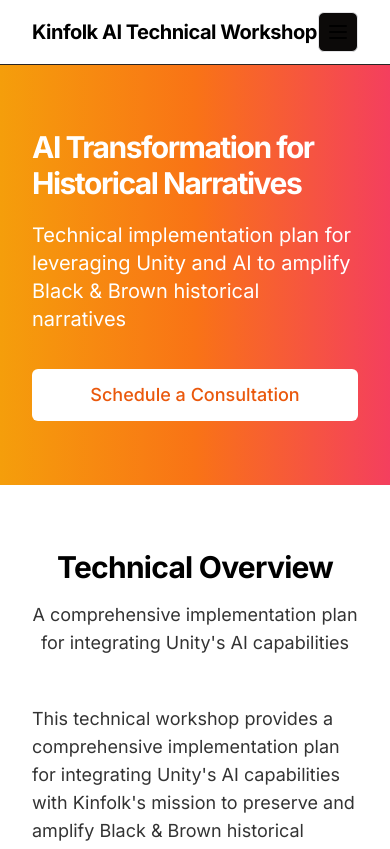
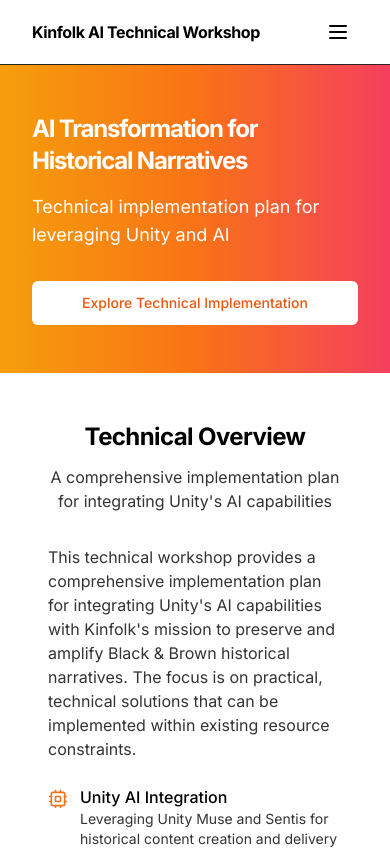
Before and after one commit to moisestech/moises, a Next.js app: page /workshops/kinfolk in a window 390 px wide. Shown: the top 849 px of the page. Built offline with nearby package versions, Linux system fonts and the light colour scheme.

Commit message:
feat(mobile): nav

```diff
--- a/src/components/page/LandingKinfolkClient.tsx
+++ b/src/components/page/LandingKinfolkClient.tsx
@@ -20,6 +20,8 @@
   MessageSquare,
   FileText,
   BookOpen,
+  Menu,
+  X,
 } from "lucide-react"
 import { motion } from "framer-motion"
 import { useState, useEffect } from "react"
@@ -66,8 +68,8 @@
 ];
 
 export default function LandingPage() {
-  // Add state for active section
   const [activeSection, setActiveSection] = useState("overview");
+  const [isMenuOpen, setIsMenuOpen] = useState(false);
 
   // Add scroll spy effect
   useEffect(() => {
@@ -89,21 +91,98 @@
     return () => observer.disconnect();
   }, []);
 
+  // Add smooth scrolling behavior
+  const scrollToSection = (sectionId: string) => {
+    setIsMenuOpen(false); // Close mobile menu after clicking
+    const element = document.getElementById(sectionId);
+    if (element) {
+      const headerOffset = 80; // Account for fixed header
+      const elementPosition = element.getBoundingClientRect().top;
+      const offsetPosition = elementPosition + window.pageYOffset - headerOffset;
+
+      window.scrollTo({
+        top: offsetPosition,
+        behavior: "smooth"
+      });
+    }
+  };
+
+  // Enhanced mobile menu with better styling and interaction
+  const MobileMenu = () => (
+    <div
+      className={`
+        fixed inset-0 z-50 transform transition-transform duration-300 ease-in-out
+        ${isMenuOpen ? 'translate-x-0' : '-translate-x-full'}
+      `}
+    >
+      {/* Overlay */}
+      <div
+        className="absolute inset-0 bg-black/50"
+        onClick={() => setIsMenuOpen(false)}
+      />
+
+      {/* Menu Content */}
+      <div className="relative w-4/5 max-w-sm h-full bg-white">
+        <div className="flex flex-col h-full">
+          {/* Menu Header */}
+          <div className="p-4 border-b flex justify-between items-center">
+            <span className="font-bold text-lg text-black">Navigation</span>
+            <button
+              onClick={() => setIsMenuOpen(false)}
+              className="p-2 hover:bg-gray-100 rounded-full"
+            >
+              <X className="h-6 w-6" />
+            </button>
+          </div>
+
+          {/* Menu Items */}
+          <nav className="flex-1 overflow-y-auto py-4">
+            {navigation.map((item) => (
+              <button
+                key={item.name}
+                onClick={() => scrollToSection(item.href.slice(1))}
+                className={`
+                  w-full px-6 py-4 text-left text-lg font-medium transition-colors
+                  ${activeSection === item.href.slice(1)
+                    ? "text-orange-500 bg-orange-50"
+                    : "text-black hover:bg-gray-50"
+                  }
+                `}
+              >
+                {item.name}
+              </button>
+            ))}
+          </nav>
+
+          {/* Menu Footer */}
+          <div className="p-4 border-t">
+            <p className="text-sm text-black/60">
+              © {new Date().getFullYear()} Kinfolk Tech Foundation
+            </p>
+          </div>
+        </div>
+      </div>
+    </div>
+  );
+
   return (
     <div className="flex min-h-screen flex-col">
-      {/* Updated Navigation */}
+      {/* Header */}
       <header className="sticky top-0 z-50 w-full border-b bg-white">
         <div className="container flex h-16 items-center justify-between">
+          {/* Logo */}
           <div className="flex items-center gap-2">
-            <span className="text-xl font-bold tracking-tight text-black">
+            <span className="text-base md:text-xl font-bold tracking-tight text-black truncate">
               Kinfolk AI Technical Workshop
             </span>
           </div>
+
+          {/* Desktop Navigation */}
           <nav className="hidden md:flex gap-6">
             {navigation.map((item) => (
-              <Link
+              <button
                 key={item.name}
-                href={item.href}
+                onClick={() => scrollToSection(item.href.slice(1))}
                 className={`text-sm font-medium transition-colors ${
                   activeSection === item.href.slice(1)
                     ? "text-orange-500 border-b-2 border-orange-500"
@@ -111,68 +190,60 @@
                 }`}
               >
                 {item.name}
-              </Link>
+              </button>
             ))}
           </nav>
-          <Button variant="outline" size="icon" className="md:hidden border border-zinc-200">
-            <span className="sr-only">Toggle menu</span>
-            <svg
-              xmlns="http://www.w3.org/2000/svg"
-              width="24"
-              height="24"
-              viewBox="0 0 24 24"
-              fill="none"
-              stroke="currentColor"
-              strokeWidth="2"
-              strokeLinecap="round"
-              strokeLinejoin="round"
-              className="h-6 w-6"
-            >
-              <line x1="4" x2="20" y1="12" y2="12" />
-              <line x1="4" x2="20" y1="6" y2="6" />
-              <line x1="4" x2="20" y1="18" y2="18" />
-            </svg>
-          </Button>
+
+          {/* Mobile Menu Button */}
+          <button
+            onClick={() => setIsMenuOpen(true)}
+            className="md:hidden p-2 rounded-md hover:bg-gray-100"
+          >
+            <Menu className="h-6 w-6" />
+          </button>
         </div>
       </header>
 
+      {/* Mobile Menu */}
+      <MobileMenu />
+
       <main className="flex-1">
-        {/* Hero Section with Gradient Banner */}
+        {/* Hero Section - Mobile Responsive */}
         <section className="relative">
           <div className="absolute inset-0 bg-gradient-to-r from-amber-500 via-orange-500 to-rose-500"></div>
-          <div className="relative container py-16 md:py-24">
-            <div className="max-w-3xl space-y-5">
-              <h1 className="text-3xl font-bold tracking-tighter sm:text-4xl md:text-5xl text-white">
+          <div className="relative container py-12 md:py-24">
+            <div className="max-w-3xl space-y-4 md:space-y-5">
+              <h1 className="text-2xl md:text-4xl lg:text-5xl font-bold tracking-tighter text-white">
                 AI Transformation for Historical Narratives
               </h1>
-              <p className="text-xl text-white">
-                Technical implementation plan for leveraging Unity and AI to amplify Black & Brown historical narratives
+              <p className="text-lg md:text-xl text-white">
+                Technical implementation plan for leveraging Unity and AI
               </p>
               <div className="flex flex-col sm:flex-row gap-4 pt-4">
-                <a
-                  href="tel:9545884680"
-                  className="inline-flex items-center justify-center rounded-md bg-white px-6 py-3 text-lg font-medium text-orange-600 hover:bg-white/90 transition-colors"
-                >
-                  Schedule a Consultation
-                </a>
+                <Button size="lg" className="w-full sm:w-auto bg-white text-orange-600 hover:bg-white/90">
+                  Explore Technical Implementation
+                </Button>
               </div>
             </div>
           </div>
         </section>
 
-        {/* Overview Section */}
-        <section id="overview" className="py-16 md:py-20 bg-white">
+        {/* Content Sections - Mobile Responsive */}
+        <section id="overview" className="py-12 md:py-20 bg-white">
           <div className="container">
-            <div className="text-center max-w-3xl mx-auto mb-12">
-              <h2 className="text-3xl font-bold tracking-tight mb-4 text-black">Technical Overview</h2>
-              <p className="text-lg text-black/80">
-                {`A comprehensive implementation plan for integrating Unity's AI capabilities`}
+            <div className="text-center max-w-3xl mx-auto mb-8 md:mb-12 px-4">
+              <h2 className="text-2xl md:text-3xl font-bold tracking-tight mb-3 md:mb-4 text-black">
+                Technical Overview
+              </h2>
+              <p className="text-base md:text-lg text-black/80">
+                A comprehensive implementation plan for integrating Unity&apos;s AI capabilities
               </p>
             </div>
 
-            <div className="grid md:grid-cols-2 gap-12 items-start">
+            {/* Grid Layout - Stack on mobile */}
+            <div className="grid md:grid-cols-2 gap-6 md:gap-12 px-4">
               <div>
-                <p className="text-lg text-black/80 mb-6">
+                <p className="text-base md:text-lg text-black/80 mb-6">
                   {`This technical workshop provides a comprehensive implementation plan for integrating Unity's AI
                   capabilities with Kinfolk's mission to preserve and amplify Black & Brown historical narratives. The
                   focus is on practical, technical solutions that can be implemented within existing resource
@@ -180,7 +251,7 @@
                 </p>
                 <div className="space-y-4">
                   <div className="flex items-start gap-3">
-                    <Cpu className="h-5 w-5 text-orange-500 mt-1" />
+                    <Cpu className="h-5 w-5 text-orange-500 mt-1 shrink-0" />
                     <div>
                       <h3 className="font-medium text-black">Unity AI Integration</h3>
                       <p className="text-sm text-black/80">
@@ -189,7 +260,7 @@
                     </div>
                   </div>
                   <div className="flex items-start gap-3">
-                    <Database className="h-5 w-5 text-orange-500 mt-1" />
+                    <Database className="h-5 w-5 text-orange-500 mt-1 shrink-0" />
                     <div>
                       <h3 className="font-medium text-black">Data Pipeline Architecture</h3>
                       <p className="text-sm text-black/80">
@@ -198,7 +269,7 @@
                     </div>
                   </div>
                   <div className="flex items-start gap-3">
-                    <Code className="h-5 w-5 text-orange-500 mt-1" />
+                    <Code className="h-5 w-5 text-orange-500 mt-1 shrink-0" />
                     <div>
                       <h3 className="font-medium text-black">Implementation Codebase</h3>
                       <p className="text-sm text-black/80">
@@ -955,9 +1026,10 @@
         </section>
       </main>
 
+      {/* Footer - Mobile Responsive */}
       <footer className="border-t bg-white">
-        <div className="container py-8">
-          <div className="text-center text-sm text-black">
+        <div className="container py-6 md:py-8 px-4">
+          <div className="text-center text-sm text-black/70">
             <p>© {new Date().getFullYear()} Kinfolk Tech Foundation. All rights reserved.</p>
           </div>
         </div>
```
